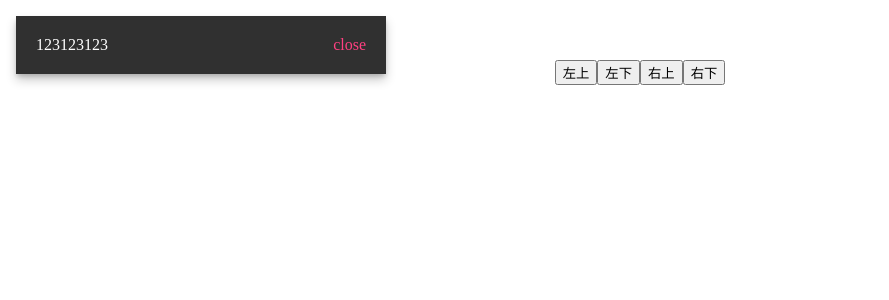
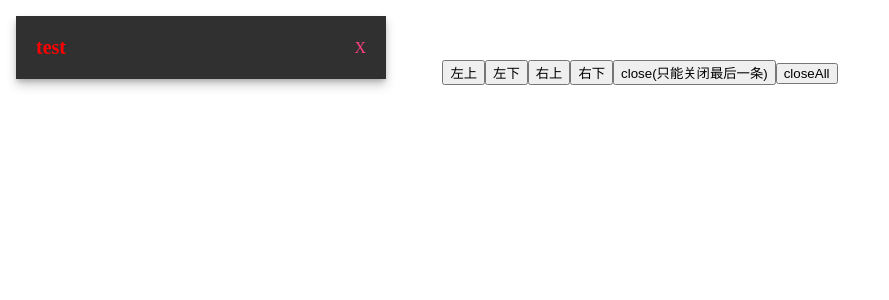
Before and after one commit to yangxi0126/vue-review-code, a Vue app: page /#/index in a window 1280 px wide. Both pictures are taken after a click on the button "左上". Shown: the top 300 px of the page, without its empty margins (0-889 px from the left). Built offline with nearby package versions, Linux system fonts and the light colour scheme.

Commit message:
notice组件新增关闭回调和点击事件

```diff
--- a/src/components/notice/notice.js
+++ b/src/components/notice/notice.js
@@ -10,8 +10,9 @@ const NotifyFun = (options) => {
   options = options || {};
   const id = `notice_${total++}`;
   const position = options.position || 'bottom-right';
+  const userOnClose = options.onClose;  //这里必须变量接收一次
   options.onClose = () => {
-    NotifyFun.removeNode(id);
+    NotifyFun.removeNode(id, userOnClose);  //把自身作为回调传入
   };
 
   const NoticeConstructor = Vue.extend(Notice);  //继承
@@ -31,14 +32,18 @@ const NotifyFun = (options) => {
   });
   notice.verticalOffset = verticalOffset;
   notices.push(notice);
+  return notice;  //这里返回实例，这样就可以直接在外部使用this.$notice.close();了
 };
 
-NotifyFun.removeNode = (id) => {
+NotifyFun.removeNode = (id, callback) => {
   let index = notices.findIndex((item) => {  //找到要删除节点的索引。//findIndex会返回符合匹配的第一个元素的索引
     return item.id === id;
   });
   let notice = notices[index];
   if (!notice) return;
+  if (typeof callback === 'function') {  //执行回调
+    callback(notice);
+  }
   notices.splice(index, 1);  //删除数组中的节点
 
   const position = notice.position;
@@ -51,6 +56,12 @@ NotifyFun.removeNode = (id) => {
   }
 };
 
+NotifyFun.closeAll = function () {  //其实这个方法感觉没有设计的必要，本来就只返回了单个实例。需要全部删除的话，可以在父级创建一个数组，每次点击生成一个新实例的时候push进去，需要全部删除的时候for删除就行了。
+  for (let i = notices.length - 1; i >= 0; i--) {
+    notices[i].close();
+  }
+};
+
 NotifyFun.install = (Vue) => {  //install注册到原型链
   Vue.prototype.$notice = NotifyFun;
 };
--- a/src/components/notice/notice.vue
+++ b/src/components/notice/notice.vue
@@ -5,9 +5,10 @@
          v-if="visible"
          :style="positionStyle"
          @mouseover="clearTimer"
-         @mouseout="createTimer">
-      <div class="content">123123123</div>
-      <a class="btn" @click="close">close</a>
+         @mouseout="createTimer"
+         @click="click">
+      <div class="content" v-html="message"></div>
+      <a class="btn" @click.stop="close" v-if="showClose">X</a>
     </div>
   </transition>
 </template>
@@ -17,9 +18,12 @@
     data() {
       return {
         visible: false,
+        message: '',
         timer: null,
+        showClose: true,
         duration: 3000,
         onClose: null,
+        onClick: null,
         position: 'bottom-right'
       }
     },
@@ -38,22 +42,27 @@
       }
     },
     mounted() {
-      if (this.duration > 0) {
-        this.createTimer();
-      }
+      this.createTimer();
     },
     beforeDestroy() {
       this.clearTimer();
     },
     methods: {
       createTimer() {
-        this.timer = setTimeout(() => {
-          this.close();
-        }, this.duration);
+        if (this.duration > 0) {
+          this.timer = setTimeout(() => {
+            this.close();
+          }, this.duration);
+        }
       },
       clearTimer() {
         if (this.timer) {
           clearTimeout(this.timer);
+        }
+      },
+      click() {
+        if (typeof this.onClick === 'function') {
+          this.onClick(this);
         }
       },
       close() {
--- a/src/pages/index.vue
+++ b/src/pages/index.vue
@@ -4,6 +4,8 @@
     <button @click="notice('bottom-left')">左下</button>
     <button @click="notice('top-right')">右上</button>
     <button @click="notice('bottom-right')">右下</button>
+    <button @click="close">close(只能关闭最后一条)</button>
+    <button @click="closeAll">closeAll</button>
   </div>
 </template>
 
@@ -11,17 +13,38 @@
   export default {
     data() {
       return {
+        noticeObj: null,
         positionArr: ['bottom-left', 'top-right', 'bottom-right', 'top-left']
       }
     },
     methods: {
       notice(type) {
         let that = this;
-        that.$notice({
+        that.noticeObj = that.$notice({
+          message: `<div class="test">test</div>`,
           position: type,
-          duration: 3000
+          duration: 0,
+          onClose(notice) {
+            console.log(notice);
+          },
+          onClick(notice) {
+            console.log(notice);
+          }
         });
+      },
+      close() {
+        this.noticeObj.close();
+      },
+      closeAll() {
+        this.$notice.closeAll();
       }
     }
   }
 </script>
+<style lang="less">
+  .test {
+    color: red;;
+    font-size: 20px;
+    font-weight: bold;
+  }
+</style>
```
